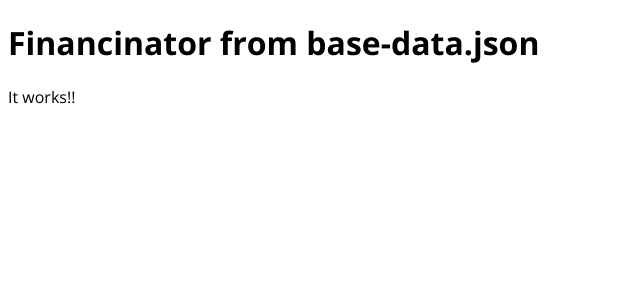
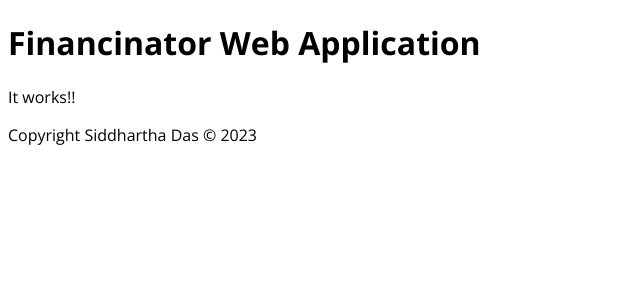
Before and after one commit to siddharthadas101/finance-tracker-ui, an Angular app: page / in a window 1280 px wide. Shown: the top 300 px of the page, without its empty margins (0-640 px from the left). Built offline with nearby package versions, Linux system fonts and the light colour scheme.

Commit message:
Module Renaming + Text Changes

```diff
--- a/src/app/app.component.html
+++ b/src/app/app.component.html
@@ -1,2 +1,3 @@
-<h1>{{title}}</h1>
+<h1>{{appData.appName}}</h1>
 <p>It works!!</p>
+<span>{{appData.copyrightText}}</span>
--- a/src/app/app.component.ts
+++ b/src/app/app.component.ts
@@ -2,11 +2,10 @@ import { Component } from '@angular/core';
 import appData from './data/base-data.json';
 
 @Component({
-  selector: 'app-root',
+  selector: 'app',
   templateUrl: './app.component.html',
   styleUrls: ['./app.component.css']
 })
-export class AppComponent {
-
-  title = appData.appName;
+export class App {
+  appData = appData;
 }
--- a/src/app/app.module.ts
+++ b/src/app/app.module.ts
@@ -2,17 +2,17 @@ import { NgModule } from '@angular/core';
 import { BrowserModule } from '@angular/platform-browser';
 
 import { AppRoutingModule } from './app-routing.module';
-import { AppComponent } from './app.component';
+import { App } from './app.component';
 
 @NgModule({
   declarations: [
-    AppComponent
+    App
   ],
   imports: [
     BrowserModule,
     AppRoutingModule
   ],
   providers: [],
-  bootstrap: [AppComponent]
+  bootstrap: [App]
 })
 export class AppModule { }
--- a/src/app/data/base-data.json
+++ b/src/app/data/base-data.json
@@ -1,3 +1,4 @@
 {
-	"appName": "Financinator from base-data.json"
+	"appName": "Financinator Web Application",
+	"copyrightText": "Copyright Siddhartha Das © 2023"
 }
--- a/src/index.html
+++ b/src/index.html
@@ -8,6 +8,6 @@
   <link rel="icon" type="image/x-icon" href="favicon.ico">
 </head>
 <body>
-  <app-root></app-root>
+  <app></app>
 </body>
 </html>
```
